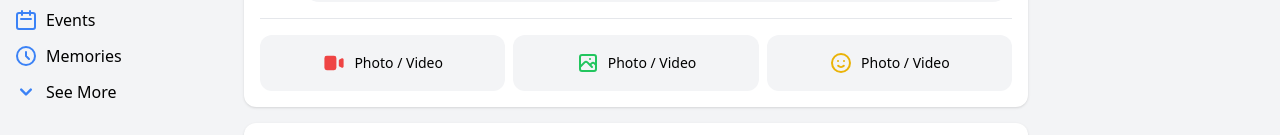
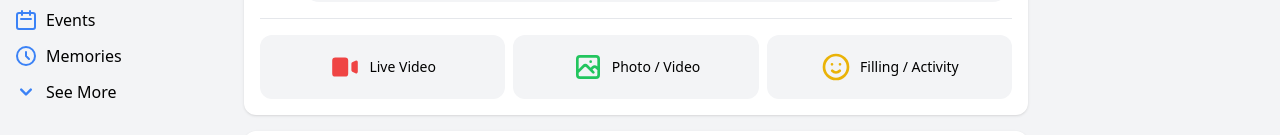
Before and after one commit to rahulml25/cloutup, a Next.js app: page / in a window 1280 px wide. Shown: the part 278-413 px from the top of the page. Built offline with nearby package versions, Linux system fonts and the light colour scheme.

Commit message:
minor button issues

```diff
--- a/components/feed/makepost/MakePostButton.tsx
+++ b/components/feed/makepost/MakePostButton.tsx
@@ -3,8 +3,8 @@ const MakePostButton = (props) => {
   const {Icon, title, className} = props;
   return (
     <button className="flex flex-1 p-2 md:p-4 items-center justify-center bg-gray-100 space-x-2 rounded-xl">
-   	  <Icon className={`h-6 ${className}`} />
-      <p className="text-sm md:text-normal">Photo / Video</p>
+   	  <Icon className={`h-8 ${className}`} />
+      <p className="text-sm md:text-normal">{title}</p>
       {props?.children}
     </button>
   )
--- a/components/feed/makepost/index.tsx
+++ b/components/feed/makepost/index.tsx
@@ -23,7 +23,7 @@ const MakePost = () => {
   	    </div>
   	  </div>
 
-      <div className="my-4 border-b" />
+      <div className="my-4 border-b"/>
 
   	  <div className="flex items-center justify-between md:justify-evenly space-x-2">
   	    <MakePostButton Icon={VideoCameraIcon} title="Live Video" className="text-red-500"/>
```
